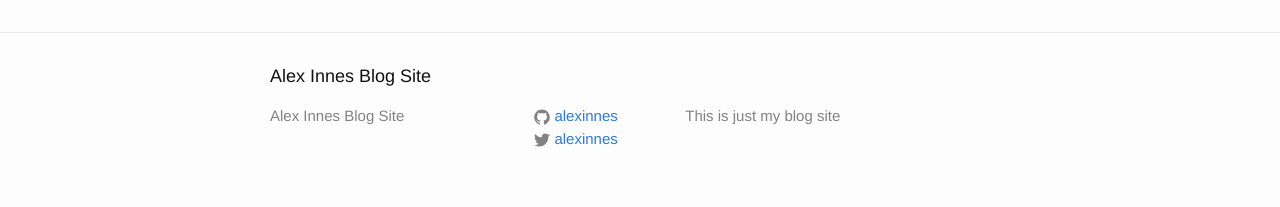
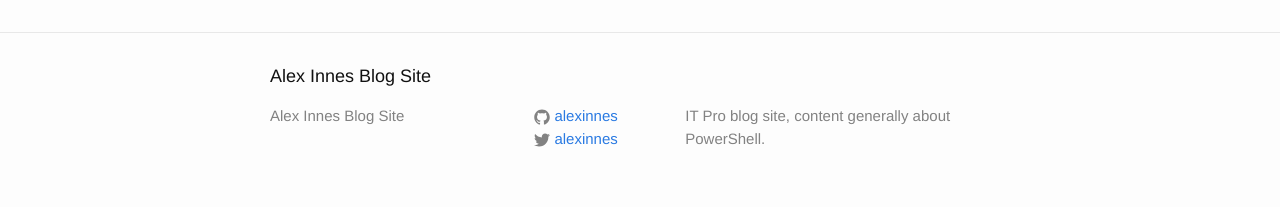
Before and after one commit to alexinnes/alexinnes.github.io, a Jekyll site: the page built from index.html, in a window 1280 px wide. Shown: the part 1063-1270 px from the top of the page. Built offline with Jekyll 4.4.1, drawn with Linux system fonts in a browser that asks for light colours.

Commit message:
Blog description update

```diff
--- a/_config.yml
+++ b/_config.yml
@@ -9,7 +9,7 @@
 title: Alex Innes Blog Site
 email:
 description: > # this means to ignore newlines until "baseurl:"
-  This is just my blog site
+  IT Pro blog site, content generally about PowerShell.
 baseurl: "" # the subpath of your site, e.g. /blog
 url: "http://alexinnes.github.io" # the base hostname & protocol for your site
 twitter_username: alexinnes
```
